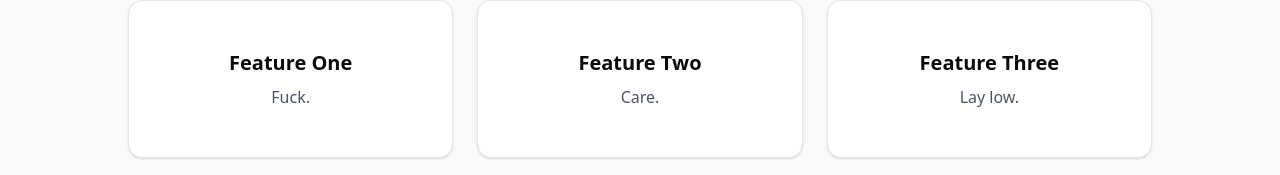
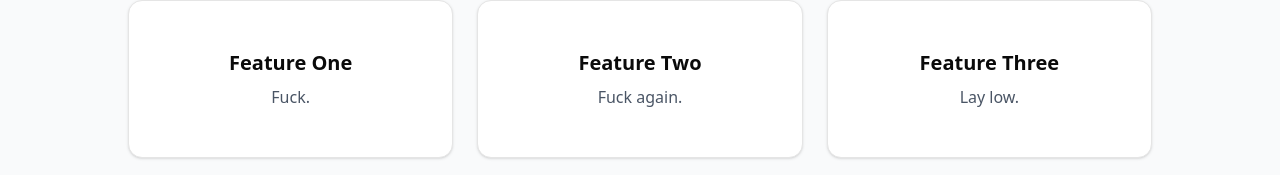
Before and after one commit to lowskydev/Fokuso, a React (Vite) app: page / in a window 1280 px wide. Shown: the part 380-555 px from the top of the page. Built offline with nearby package versions, Linux system fonts and the light colour scheme.

Commit message:
changed very important stuff

```diff
--- a/src/components/LandingPage.jsx
+++ b/src/components/LandingPage.jsx
@@ -24,7 +24,7 @@
         <Card>
           <CardContent className="p-6">
             <h3 className="text-xl font-semibold mb-2">Feature Two</h3>
-            <p className="text-gray-600">Care.</p>
+            <p className="text-gray-600">Fuck again.</p>
           </CardContent>
         </Card>
         <Card>
```
